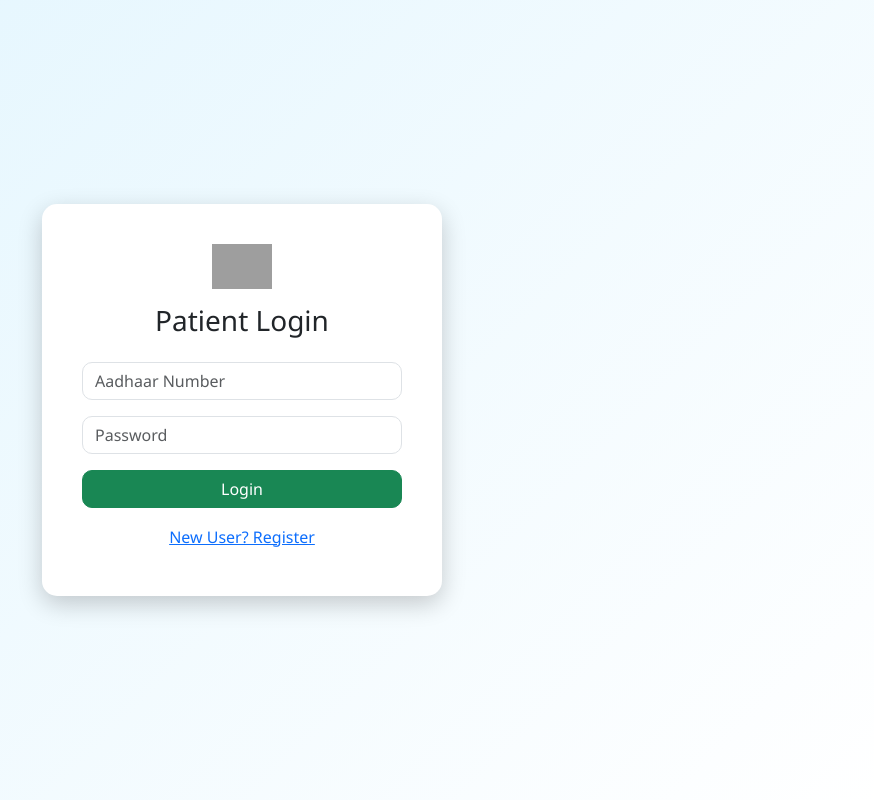
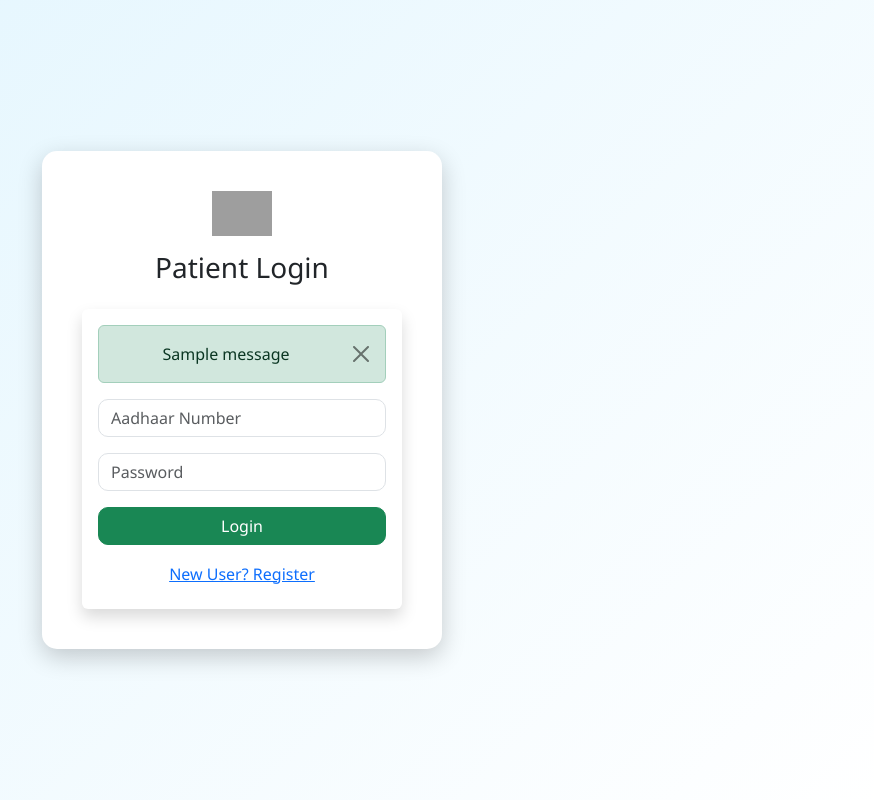
Before and after one commit to Sai123-collab/careconnect, a Flask app: page /patient_login in a window 1280 px wide. Shown: the whole page, without its empty margins (398-1272 px from the left). Run offline with Flask 3, Linux system fonts and the light colour scheme; tables that the repository leaves empty hold one stand-in row (values such as "Sample post"); one stand-in notice (Sample message) is shown; grey boxes are pictures that could not be loaded.

Commit message:
Update patient_login.html

```diff
--- a/templates/patient_login.html
+++ b/templates/patient_login.html
@@ -50,13 +50,37 @@
     <img src="https://cdn-icons-png.flaticon.com/512/2965/2965567.png" alt="Patient Icon" class="header-icon">
     <h3 class="mb-4">Patient Login</h3>
 
-    <form method="POST">
+    <!-- Login Form -->
+    <form action="{{ url_for('patient_login') }}" method="POST" class="p-3 shadow bg-white rounded">
+
+        <!-- Flash Messages -->
+        {% with messages = get_flashed_messages(with_categories=true) %}
+          {% if messages %}
+            {% for category, message in messages %}
+              <div class="alert alert-{{ category }} alert-dismissible fade show" role="alert">
+                {{ message }}
+                <button type="button" class="btn-close" data-bs-dismiss="alert" aria-label="Close"></button>
+              </div>
+            {% endfor %}
+          {% endif %}
+        {% endwith %}
+
+        <!-- Aadhaar Input -->
         <input class="form-control mb-3" type="text" name="aadhaar" placeholder="Aadhaar Number" required>
+
+        <!-- Password Input -->
         <input class="form-control mb-3" type="password" name="password" placeholder="Password" required>
+
+        <!-- Submit Button -->
         <button type="submit" class="btn btn-success">Login</button>
+
+        <!-- Register Link -->
         <a href="/patient_register" class="btn btn-link">New User? Register</a>
     </form>
 </div>
 
+<!-- Bootstrap JS (for alert close button) -->
+<script src="https://cdn.jsdelivr.net/npm/bootstrap@5.3.0/dist/js/bootstrap.bundle.min.js"></script>
+
 </body>
 </html>
```
